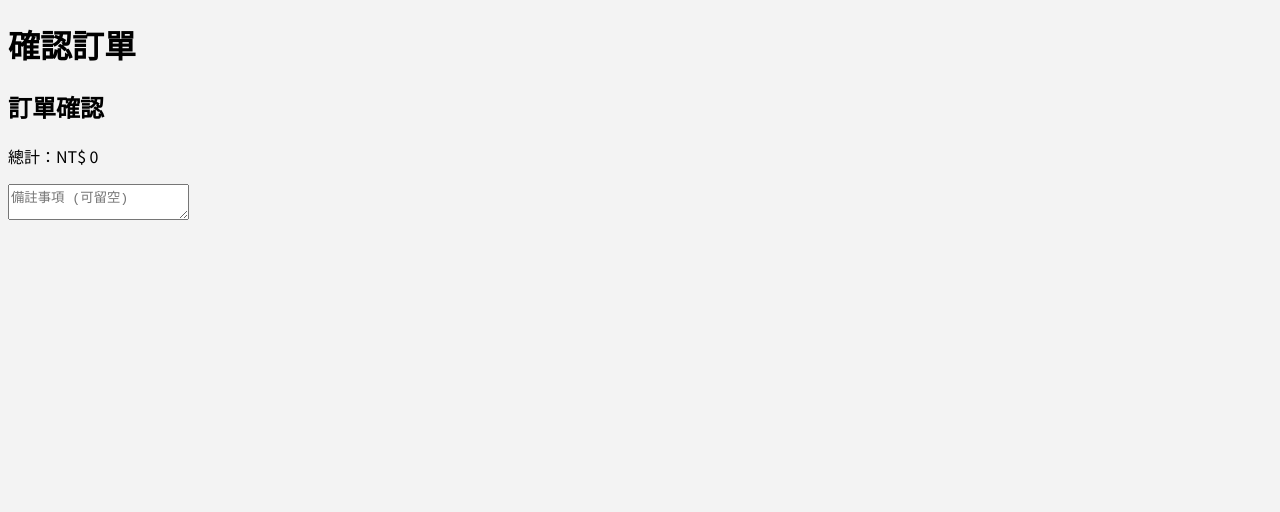
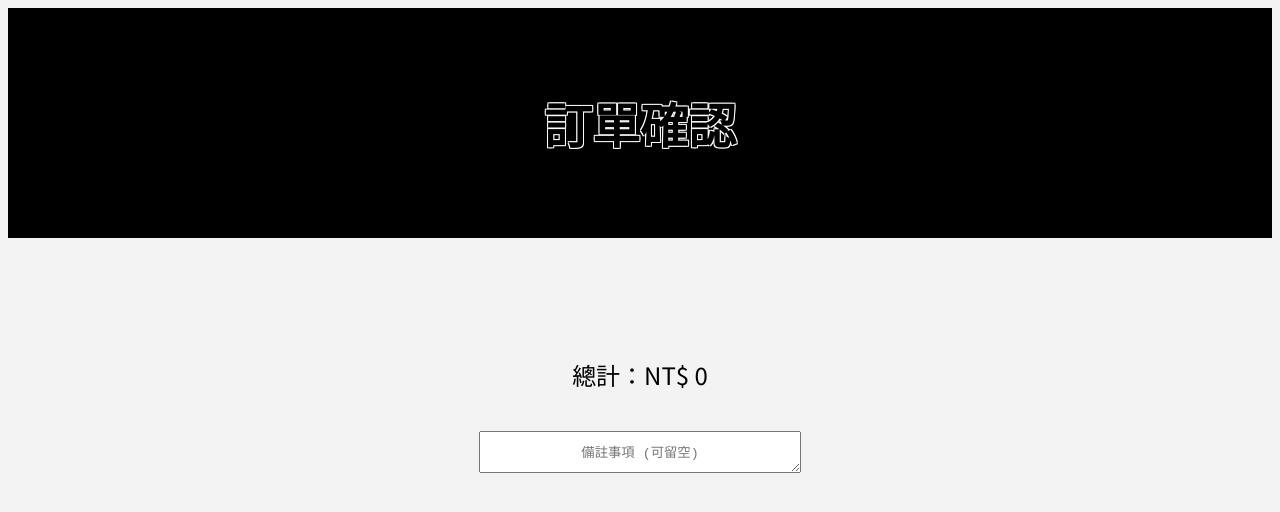
Before and after one commit to wei-lee-95/1131SAD, a Vue app in the folder front/: page /checkout in a window 1280 px wide. Shown: the top 512 px of the page. Built offline with nearby package versions, Linux system fonts and the light colour scheme.

Commit message:
Update Checkout.vue

```diff
--- a/front/src/components/Checkout.vue
+++ b/front/src/components/Checkout.vue
@@ -1,22 +1,26 @@
 <template>
-  <div class="Checkout">
-    <header>
-      <h1>確認訂單</h1>
+  <div id="Checkout">
+    <header class="checkout-header">
+      <h1 class="title">訂單確認</h1>
     </header>
 
     <div class="order-summary">
-      <h2>訂單確認</h2>
       <div v-for="(item, index) in cartItems" :key="index" class="order-item">
-        <h3>{{ item.name }}</h3>
-        <p>數量：{{ item.quantity }}</p>
-        <p>小計：NT$ {{ item.price * item.quantity }}</p>
+        <div class="item-card">
+          <div class="item-info-container">
+            <h3 class="item-name">{{ item.name }}</h3>
+            <p class="item-price">數量：{{ item.quantity }}</p>
+            <p class="item-price">小計：NT$ {{ item.price * item.quantity }}</p>
+          </div>
+        </div>
       </div>
-      <p>總計：NT$ {{ totalAmount }}</p>
+      <p class="item-total">總計：NT$ {{ totalAmount }}</p>
       <textarea
         v-model="comment"
         placeholder="備註事項 (可留空)"
+        class ="textarea"
       ></textarea>
-      <button v-if="cartItems.length > 0" @click="submitOrder">送出訂單</button>
+      <button v-if="cartItems.length > 0" class="next-button" @click="submitOrder">送出訂單</button>
     </div>
   </div>
 </template>
@@ -56,3 +60,99 @@ export default {
   }
 }
 </script>
+
+<style>
+@import url('https://fonts.googleapis.com/css2?family=Noto+Sans+TC:wght@400;700&display=swap');
+body {
+  background-color: #F3F3F3;
+  font-family: 'Noto Sans TC', sans-serif;
+}
+
+.checkout-header {
+  display: flex;
+  justify-content: center;
+  align-items: center;
+  padding: 80px;
+  margin-bottom: 80px;
+  background-color: black;
+}
+.title {
+  margin: 0;
+  font-size: 3em;
+  font-family: 'Noto Sans TC',san serif;
+  color: black;
+  justify-content: center;
+  align-items: center;
+  text-shadow:
+    -1px -1px 0 white, /* 上左 */
+    1px -1px 0 white, /* 上右 */
+    -1px 1px 0 white, /* 下左 */
+    1px 1px 0 white; /* 下右 */
+}
+.order-summary {
+  display: flex;
+  flex-direction: column;
+  align-items: center;
+}
+.item-card {
+  flex-grow: 0;
+  width: 600px;
+  height: 120px;
+  border: 1px solid #ddd;
+  border-radius: 5px;
+  padding: 15px;
+  margin: 10px;
+  box-shadow: 0 4px 8px rgba(0, 0, 0, 0.1);
+  display: flex;
+  flex-direction: column;
+  align-items: center;
+  justify-content: space-between;
+}
+.item-info-container {
+  display: flex;
+  justify-content: center;
+  width: 100%;
+}
+.item-name {
+  font-size: 1.5em;
+  margin: 0;
+  font-family: 'Noto Sans TC', sans-serif;
+  justify-content: center;
+  align-items: center;
+  padding: 40px;
+}
+.item-price {
+  font-size: 1.2em;
+  color: #333;
+  padding: 25px;
+}
+.textarea {
+  width: 300px;
+  height: 20px;
+  text-align: center;
+  padding: 10px;
+}
+.next-button {
+  margin: 10px;
+  padding: 10px 20px;
+  background-color: rgb(255, 255, 255);
+  color: rgb(0, 0, 0);
+  border: none;
+  border-radius: 5px;
+  box-shadow: 0 4px 8px rgba(0, 0, 0, 0.1);
+  cursor: pointer;
+  font-size: 1em;
+  margin-top: 20px;
+  font-family: 'Noto Sans TC', sans-serif;
+}
+.next-button:hover {
+  background-color: #D2D2D2;
+  color: black;
+}
+.item-total {
+  font-size: 1.5em;
+  margin: 10;
+  padding: 15px;
+  font-family: 'Noto Sans TC', sans-serif;
+}
+</style>
```
